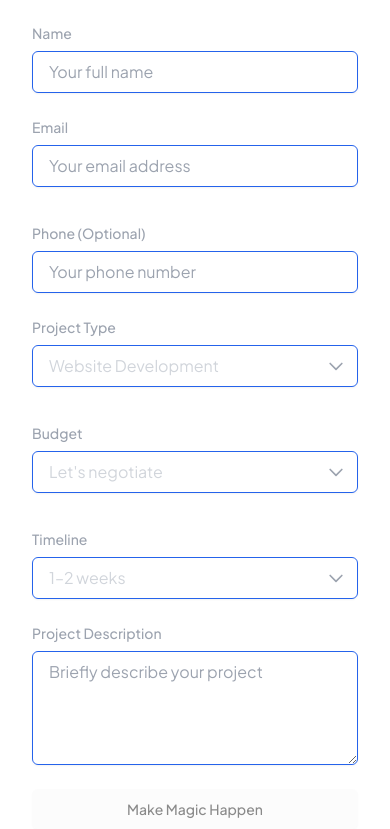
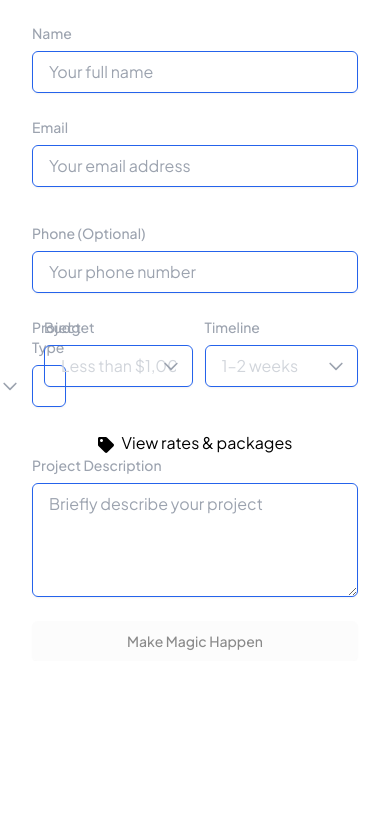
Before and after one commit to FarizioKautsar/profile-website, a Next.js app: page / in a window 390 px wide. Shown: the part 7585-8414 px from the top of the page. After the commit the page ends 8246 px from the top, so only its background shows below. Built offline with nearby package versions, Linux system fonts and the light colour scheme.

Commit message:
No need for mobile

```diff
--- a/src/components/InquiryForm.tsx
+++ b/src/components/InquiryForm.tsx
@@ -9,6 +9,8 @@ import { Button } from "./ui/button";
 import { db } from "@/lib/firebase";
 import { addDoc, collection } from "firebase/firestore";
 import { motion } from "framer-motion";
+import Link from "next/link";
+import { FaTag } from "react-icons/fa";
 
 const inquirySchema = yup.object().shape({
   name: yup.string().required("Name is required"),
@@ -52,7 +54,7 @@ const InquiryForm: React.FC = () => {
     const payload = {
       ...data,
       createdAt: new Date(),
-    }
+    };
     addDoc(collection(db, "inquiries"), payload)
       .then(() => {
         setTimeout(() => setHasSubmitted(true), 1000);
@@ -79,10 +81,11 @@ const InquiryForm: React.FC = () => {
     <div>
       <motion.form
         initial={{ height: "auto" }}
-        animate={hasSubmitted ? { height: 0, overflow: 'hidden' } : {}}
+        animate={hasSubmitted ? { height: 0, overflow: "hidden" } : {}}
         transition={{ duration: 0.5 }}
-
-      onSubmit={handleSubmit(onSubmit)} className="w-full relative">
+        onSubmit={handleSubmit(onSubmit)}
+        className="w-full relative"
+      >
         <Input
           label="Name"
           id="name"
@@ -113,47 +116,72 @@ const InquiryForm: React.FC = () => {
             label="Project Type"
             id="projectType"
             options={[
-              { value: "Website Development", label: "Website Development" },
-              { value: "Web App Development", label: "Web App Development" },
+              { value: "Portfolio Website", label: "Portfolio Website" },
+              {
+                value: "Basic Business Website",
+                label: "Basic Business Website",
+              },
+              { value: "E-Commerce / Web App", label: "E-Commerce / Web App" },
               {
                 value: "Mobile App Development",
                 label: "Mobile App Development",
               },
               { value: "UI/UX Design", label: "UI/UX Design" },
-              { value: "E-commerce", label: "E-commerce" },
+              {
+                value: "Maintenance / Retainer",
+                label: "Maintenance / Retainer",
+              },
               { value: "Other", label: "Other" },
             ]}
             placeholder="Select a project type"
             register={register("projectType")}
             error={errors.projectType}
           />
+
           <Select
             label="Budget"
             id="budget"
             options={[
+              {
+                value: "Less than $1,000",
+                label: "Less than $1,000 (Portfolio/Basic)",
+              },
+              { value: "$1,000 - $2,000", label: "$1,000 - $2,000 (Standard)" },
+              {
+                value: "$2,000 - $3,000",
+                label: "$2,000 - $3,000 (Advanced Site)",
+              },
+              { value: "$3,000+", label: "$3,000+ (Large-Scale/E-Commerce)" },
               { value: "Let's negotiate", label: "Let's negotiate" },
-              { value: "Less than $1,000", label: "Less than $1,000" },
-              { value: "$1,000-$5,000", label: "$1,000-$5,000" },
-              { value: "$5,000-$10,000", label: "$5,000-$10,000" },
-              { value: "$10,000+", label: "$10,000+" },
             ]}
             placeholder="Select your budget range"
             register={register("budget")}
             error={errors.budget}
           />
+
           <Select
             label="Timeline"
             id="timeline"
             options={[
               { value: "1–2 weeks", label: "1–2 weeks" },
-              { value: "1 month", label: "1 month" },
-              { value: "2–3 months", label: "2–3 months" },
+              { value: "2–3 weeks", label: "2–3 weeks" },
+              { value: "3–5 weeks", label: "3–5 weeks" },
+              { value: "6–10 weeks", label: "6–10 weeks" },
               { value: "Flexible", label: "Flexible" },
             ]}
             placeholder="Select a timeline"
             register={register("timeline")}
             error={errors.timeline}
           />
+          <div className="col-span-3 -mt-3 text-center">
+            <Link
+              href="/rates"
+              className="hover:underline"
+            >
+              <FaTag className="inline-block mr-2" />
+              View rates & packages
+            </Link>
+          </div>
         </div>
         <Textarea
           label="Project Description"
@@ -201,20 +229,13 @@ const InquiryForm: React.FC = () => {
         animate={hasSubmitted ? { height: "auto" } : { height: 0 }}
         transition={{ duration: 0.5 }}
         className="overflow-hidden"
-        >
-          {hasSubmitted && (
-            <div className="text-center text-lg">
-              <p className="mb-3">
-                Message sent. Prepare for launch 🚀!
-              </p>
-              <Button
-                onClick={handleReset}
-              >
-                Awesome!
-              </Button>
-            </div>
-          )}
-
+      >
+        {hasSubmitted && (
+          <div className="text-center text-lg">
+            <p className="mb-3">Message sent. Prepare for launch 🚀!</p>
+            <Button onClick={handleReset}>Awesome!</Button>
+          </div>
+        )}
       </motion.div>
     </div>
   );
--- a/src/components/rates/PackageModal.tsx
+++ b/src/components/rates/PackageModal.tsx
@@ -2,7 +2,7 @@
 import { ProjectPackage } from "@/types";
 import { motion } from "framer-motion";
 import { useEffect, useState } from "react";
-import { FaCalendar, FaTag } from "react-icons/fa";
+import { FaCalendar, FaInfoCircle, FaTag } from "react-icons/fa";
 
 const PackageModal = ({
   onClose,
@@ -112,6 +112,13 @@ const PackageModal = ({
             )}
           </div>
 
+          {pack.note && (
+            <div className="mt-4 text-sm p-4 rounded-lg flex items-start gap-2">
+              <FaInfoCircle className="size-4" />
+              <p className="flex-1">{pack.note}</p>
+            </div>
+          )}
+
           {/* Close Button */}
           <div className="flex items-center justify-end mt-4">
             <button
--- a/src/types.ts
+++ b/src/types.ts
@@ -54,4 +54,5 @@ export type ProjectPackage = {
   priceRange: string;
   description?: string;
   features?: string[];
+  note?: string;
 };
```
Also changed, not shown: src/data/packages.ts (+13 -0 lines).
